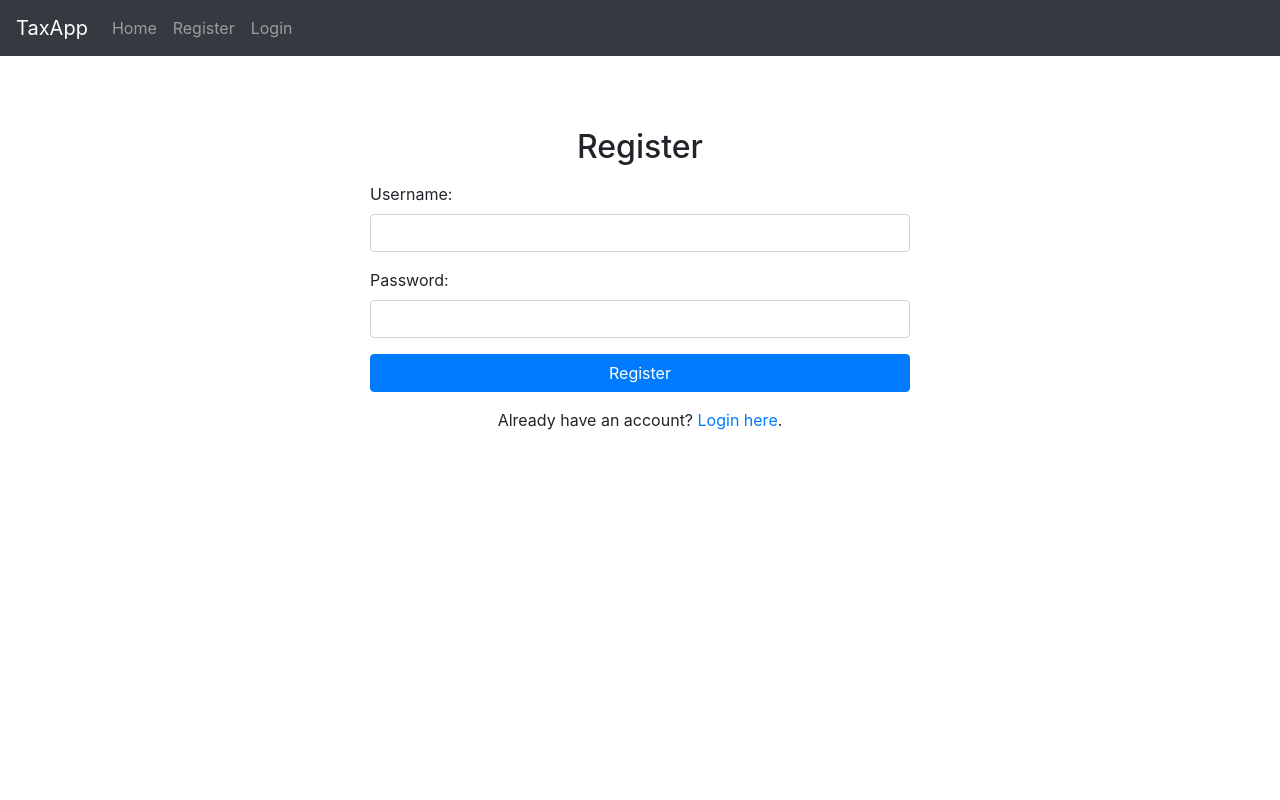
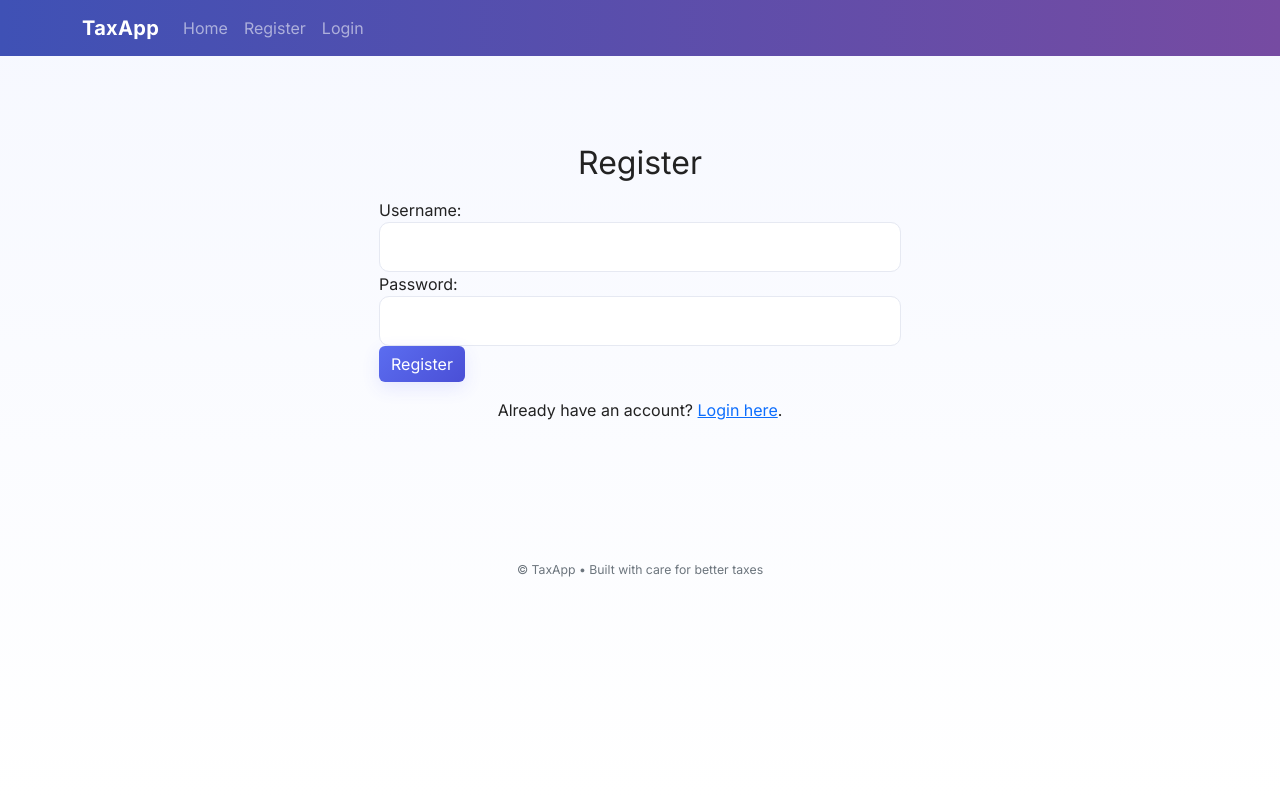
Before and after one commit to sdpk56/tax-app, a Flask app: page /register in a window 1280 px wide. Run offline with Flask 3, Linux system fonts and the light colour scheme; some libraries are stand-ins or nearby versions.

Commit message:
Frontend: add modern site CSS, upgrade bootstrap, hero and footer

```diff
--- /dev/null
+++ b/frontend/static/css/site.css
@@ -0,0 +1,105 @@
+/* Modern site styles for TaxApp */
+@import url('https://fonts.googleapis.com/css2?family=Inter:wght@300;400;600;700&display=swap');
+
+:root{
+  --primary-500: #5b6df0;
+  --primary-700: #4a4fd6;
+  --accent: #764ba2;
+  --muted: #6c757d;
+  --bg: #f6f8ff;
+  --card-bg: #ffffff;
+}
+
+*{box-sizing:border-box}
+html,body{height:100%}
+body{
+  font-family: 'Inter', system-ui, -apple-system, 'Segoe UI', Roboto, 'Helvetica Neue', Arial;
+  background: linear-gradient(180deg, #f6f8ff 0%, #ffffff 100%);
+  color:#222;
+  -webkit-font-smoothing:antialiased;
+  -moz-osx-font-smoothing:grayscale;
+}
+
+.navbar-brand{
+  font-weight:700;
+  letter-spacing:0.3px;
+}
+
+.container-main{
+  max-width:1100px;
+  margin:0 auto;
+  padding:2.5rem 1rem;
+}
+
+/* Cards */
+.card{
+  border:0;
+  border-radius:12px;
+  background:var(--card-bg);
+  box-shadow:0 6px 18px rgba(34,41,47,0.06);
+}
+
+.card .card-header{background:transparent;border-bottom:0;padding-bottom:0}
+
+/* Buttons */
+.btn-primary, .btn-calculate{
+  background:linear-gradient(135deg,var(--primary-500),var(--primary-700));
+  border:none;
+  color:#fff;
+  box-shadow:0 6px 18px rgba(75,85,255,0.12);
+}
+
+.btn-outline-secondary{
+  border-radius:10px;
+}
+
+.btn:focus{outline:0;box-shadow:0 0 0 0.15rem rgba(91,109,240,0.18)}
+
+/* Input */
+.form-control{
+  border-radius:10px;
+  padding:12px 14px;
+  border:1px solid #e6e9f2;
+}
+
+.form-control:focus{border-color:var(--primary-500);}
+
+/* Hero */
+.hero{
+  background: linear-gradient(90deg, rgba(91,109,240,0.08), rgba(118,75,162,0.04));
+  padding:2rem;
+  border-radius:12px;
+  margin-bottom:1.5rem;
+}
+
+.starter-template h1{font-weight:700;margin-bottom:.5rem}
+.starter-template p{color:var(--muted)}
+
+/* Stat boxes */
+.stat-box{border-radius:12px;padding:18px;color:#fff}
+.stat-value{font-size:28px;font-weight:800}
+.stat-label{font-size:13px;opacity:.9}
+
+.stat-box.primary{background:linear-gradient(135deg,var(--primary-500),var(--accent))}
+.stat-box.green{background:linear-gradient(135deg,#2ecc71,#28a745)}
+
+/* Table */
+.table thead th{background:#fbfbff;border-bottom:0}
+
+/* History */
+.history-card{transition:transform .18s ease,box-shadow .18s ease}
+.history-card:hover{transform:translateY(-6px);box-shadow:0 20px 40px rgba(34,41,47,0.08)}
+
+.footer{
+  margin-top:3rem;
+  padding:2rem 0;
+  text-align:center;
+  color:var(--muted);
+  font-size:14px;
+}
+
+/* Responsive tweaks */
+@media (max-width:768px){
+  .container-main{padding:1rem}
+  .stat-value{font-size:20px}
+}
--- a/frontend/templates/base.html
+++ b/frontend/templates/base.html
@@ -4,20 +4,14 @@
     <meta charset="UTF-8">
     <meta name="viewport" content="width=device-width, initial-scale=1.0">
     <title>Tax Calculator Frontend - {% block title %}{% endblock %}</title>
-    <link href="https://stackpath.bootstrapcdn.com/bootstrap/4.5.2/css/bootstrap.min.css" rel="stylesheet">
-    <style>
-        body {
-            padding-top: 5rem;
-        }
-        .starter-template {
-            padding: 3rem 1.5rem;
-            text-align: center;
-        }
-    </style>
+    <link href="https://cdn.jsdelivr.net/npm/bootstrap@5.3.2/dist/css/bootstrap.min.css" rel="stylesheet">
+    <link rel="stylesheet" href="{{ url_for('static', filename='css/site.css') }}">
+    <meta name="theme-color" content="#5b6df0">
 </head>
 <body>
-    <nav class="navbar navbar-expand-md navbar-dark bg-dark fixed-top">
-        <a class="navbar-brand" href="{{ url_for('index') }}">TaxApp</a>
+    <nav class="navbar navbar-expand-md navbar-dark" style="background: linear-gradient(90deg,#3f51b5,#764ba2);">
+        <div class="container">
+            <a class="navbar-brand text-white" href="{{ url_for('index') }}">TaxApp</a>
         <button class="navbar-toggler" type="button" data-toggle="collapse" data-target="#navbarsExampleDefault" aria-controls="navbarsExampleDefault" aria-expanded="false" aria-label="Toggle navigation">
             <span class="navbar-toggler-icon"></span>
         </button>
@@ -49,10 +43,11 @@
                 </li>
                 {% endif %}
             </ul>
+            </div>
         </div>
     </nav>
 
-    <main role="main" class="container">
+    <main role="main" class="container container-main">
         {% with messages = get_flashed_messages(with_categories=true) %}
             {% if messages %}
                 {% for category, message in messages %}
@@ -69,8 +64,11 @@
         {% block content %}{% endblock %}
     </main>
 
-    <script src="https://code.jquery.com/jquery-3.5.1.slim.min.js"></script>
-    <script src="https://cdn.jsdelivr.net/npm/@popperjs/core@2.5.4/dist/umd/popper.min.js"></script>
-    <script src="https://stackpath.bootstrapcdn.com/bootstrap/4.5.2/js/bootstrap.min.js"></script>
+    <footer class="footer">
+        <div class="container">
+            <small>© {{ config.get('APP_NAME', 'TaxApp') }} • Built with care for better taxes</small>
+        </div>
+    </footer>
+    <script src="https://cdn.jsdelivr.net/npm/bootstrap@5.3.2/dist/js/bootstrap.bundle.min.js"></script>
 </body>
 </html>
--- a/frontend/templates/index.html
+++ b/frontend/templates/index.html
@@ -3,9 +3,9 @@
 {% block title %}Home{% endblock %}
 
 {% block content %}
-    <div class="starter-template">
+    <div class="starter-template hero">
         <h1>Welcome to the Tax Calculator App!</h1>
-        <p class="lead">Use this application to register, log in, and calculate your income tax.</p>
+        <p class="lead">Use this application to register, log in, and calculate your income tax with clarity.</p>
         {% if 'username' in session %}
             <p>You are logged in as <strong>{{ session['username'] }}</strong>. Go to <a href="{{ url_for('calculate_tax_form') }}">Calculate Tax</a>.</p>
         {% else %}
```
Also changed, not shown: frontend/templates/calculate_tax.html (+9 -1 lines).
